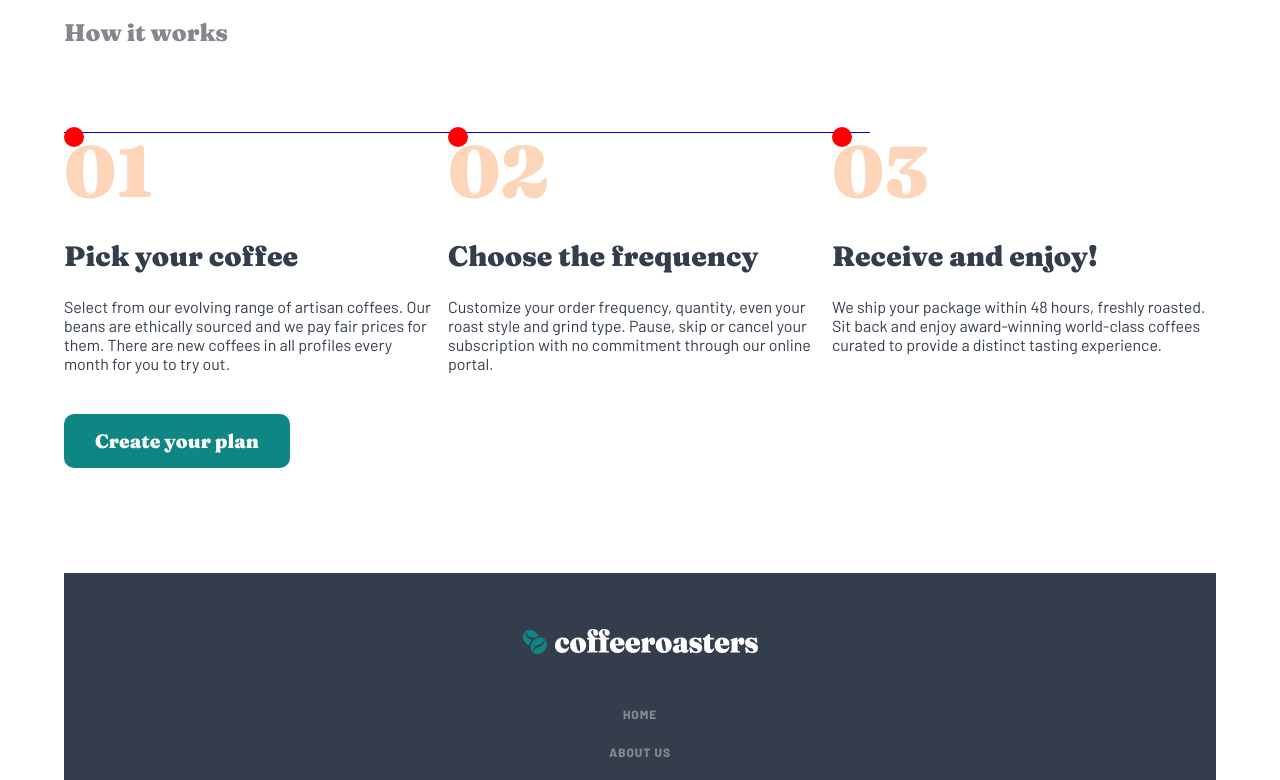
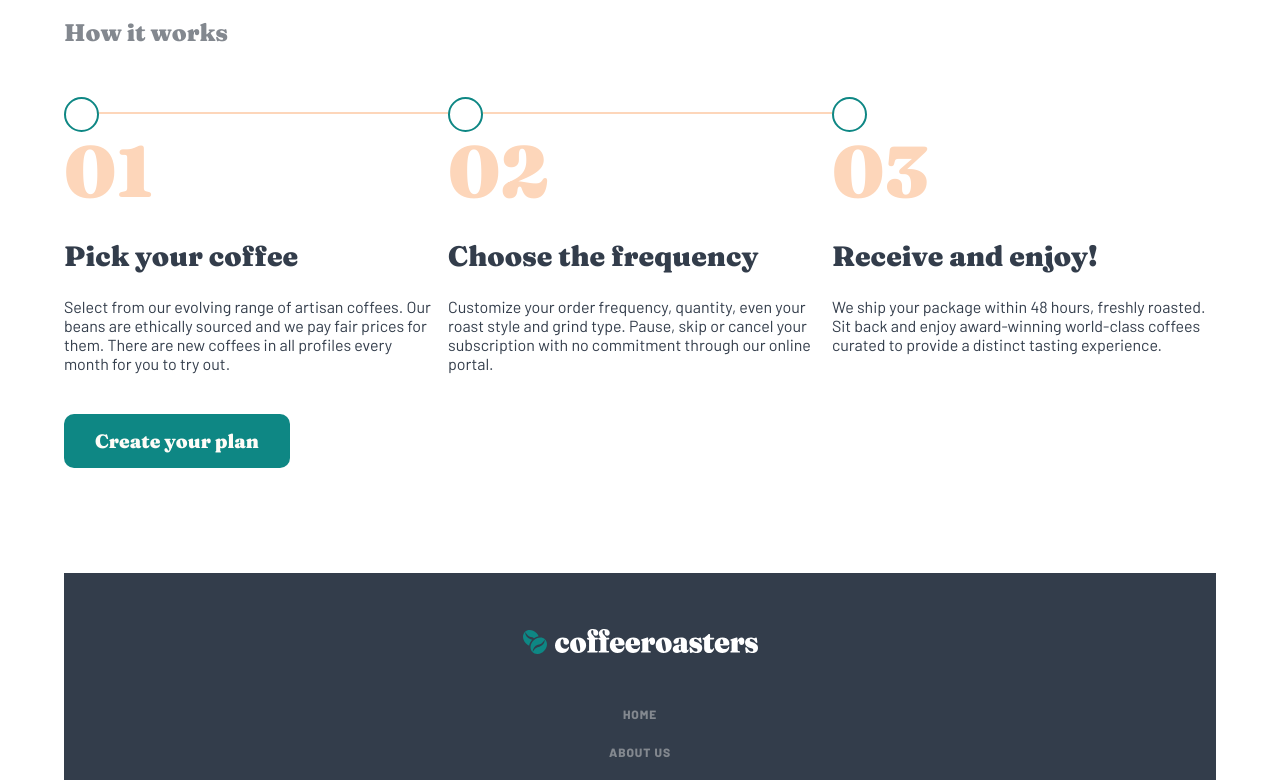
Before and after one commit to shivjoshi1996/coffee-roaster-website, a plain HTML site: page starter-code/index.html in a window 1280 px wide. Shown: the part 2760-3540 px from the top of the page. Drawn offline with Linux system fonts and the light colour scheme.

Commit message:
Finish homepage steps diagram css

```diff
--- a/scss/_layout.scss
+++ b/scss/_layout.scss
@@ -195,10 +195,13 @@
             &::before {
                 content: "";
                 position: absolute;
-                background-color: red;
-                height: 20px;
-                width: 20px;
+                border: 2px solid $dark-cyan;
+                background-color: white;
+                height: 31px;
+                width: 31px;
                 border-radius: 50%;
+                top: -30px;
+                z-index: 3;
             }
         }
 
@@ -212,9 +215,9 @@
         &::before {
             content: "";
             position: absolute;
-            width: 70%;
-            border-bottom: 1px solid blue;
-            top: 5px;
+            width: 68%;
+            border-bottom: 2px solid $pale-orange;
+            top: -15px;
         }
     }
 
@@ -292,19 +295,6 @@
 
 }
 
-//Refactor the below into one component, need to split up the colours and make them modifiers
-
-// .step-information-text-white {
-//     color: white;
-//     margin-bottom: 3.5rem;
-
-//     h3 {
-//         font-size: 1.75rem;
-//         margin-bottom: 1.5rem;
-
-//     }
-// }
-
 .plan-sidebar {
     display: none;
 }
```
Also changed, not shown: css/main.min.css, 1 other file.
